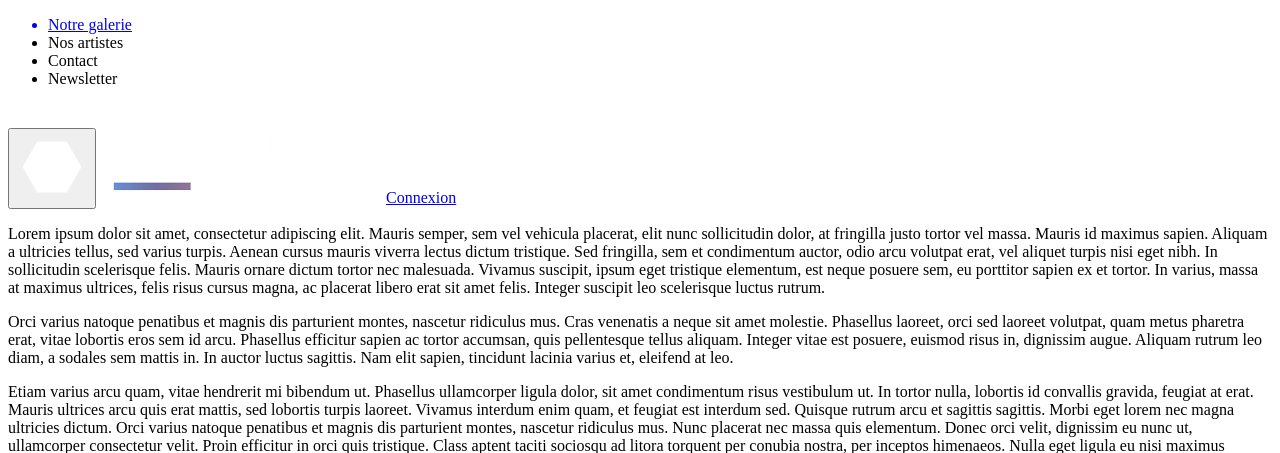
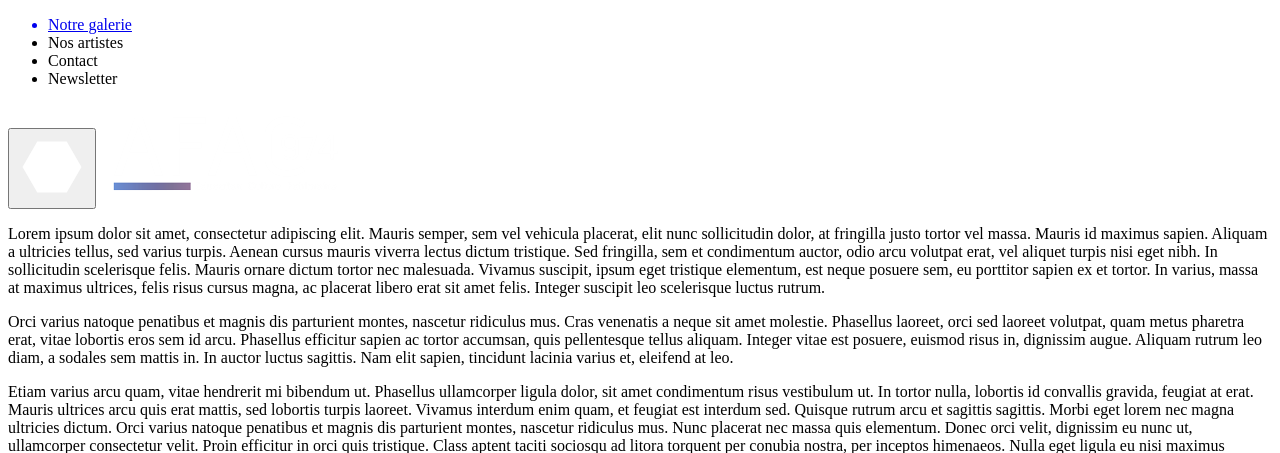
Before and after one commit to WildCodeSchool-2023-09/remfr-php-p3-afac974, a Symfony app: template templates/home/index.html.twig in a window 1280 px wide; the page is wider, and only the part inside the window is pictured. Shown: the top 453 px of that part. Run offline with Twig, Linux system fonts and the light colour scheme; the template is opened without the code that fills it, so the values that code supplies are empty; some libraries are stand-ins or nearby versions.

Commit message:
connexion + dashboard

```diff
--- a/config/services.yaml
+++ b/config/services.yaml
@@ -7,6 +7,7 @@ parameters:
     upload_directory_artistPhoto: '%kernel.project_dir%/public/uploads/artistPhoto/'
     upload_directory_artwork: '%kernel.project_dir%/public/uploads/artwork/'
     upload_directory_news: '%kernel.project_dir%/public/uploads/news/'
+    mailer_from: '%env(resole:MAILER_FROM_ADRESS)%'
 services:
     # default configuration for services in *this* file
     _defaults:
--- a/templates/include/_navbar.html.twig
+++ b/templates/include/_navbar.html.twig
@@ -17,9 +17,6 @@
 				<img class="diamant-navbar-translate" src="{{ asset('build/images/Frame.svg') }}">
 			</button>
 			<img src="{{ asset('build/images/AFAC.png') }}">
-
-			<img class="nav-link" src="{{ asset('build/images/user.svg') }}">
-
 			{% if app.user %}
 				<a href="{{ path('app_user_show', {'id': app.user.id} )}}">
 					Mon compte
@@ -30,9 +27,9 @@
 
 			{% else %}
 				<a href="{{ path('app_login')}}">
-					Connexion
+					<img class="nav-link" src="{{ asset('build/images/user.svg') }}">
 				</a>
 			{% endif %}
-		</a>
-	</div>
-</nav></div>
+		</div>
+	</nav>
+</div>
```
